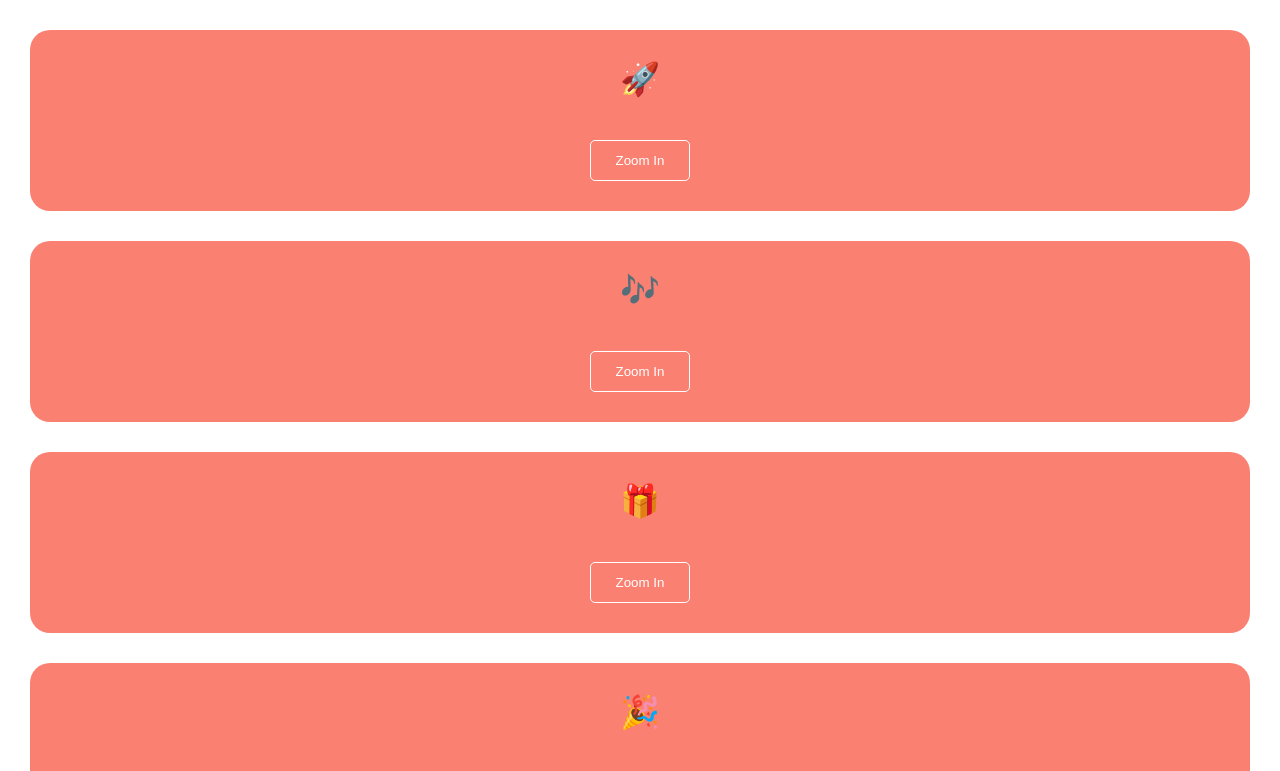
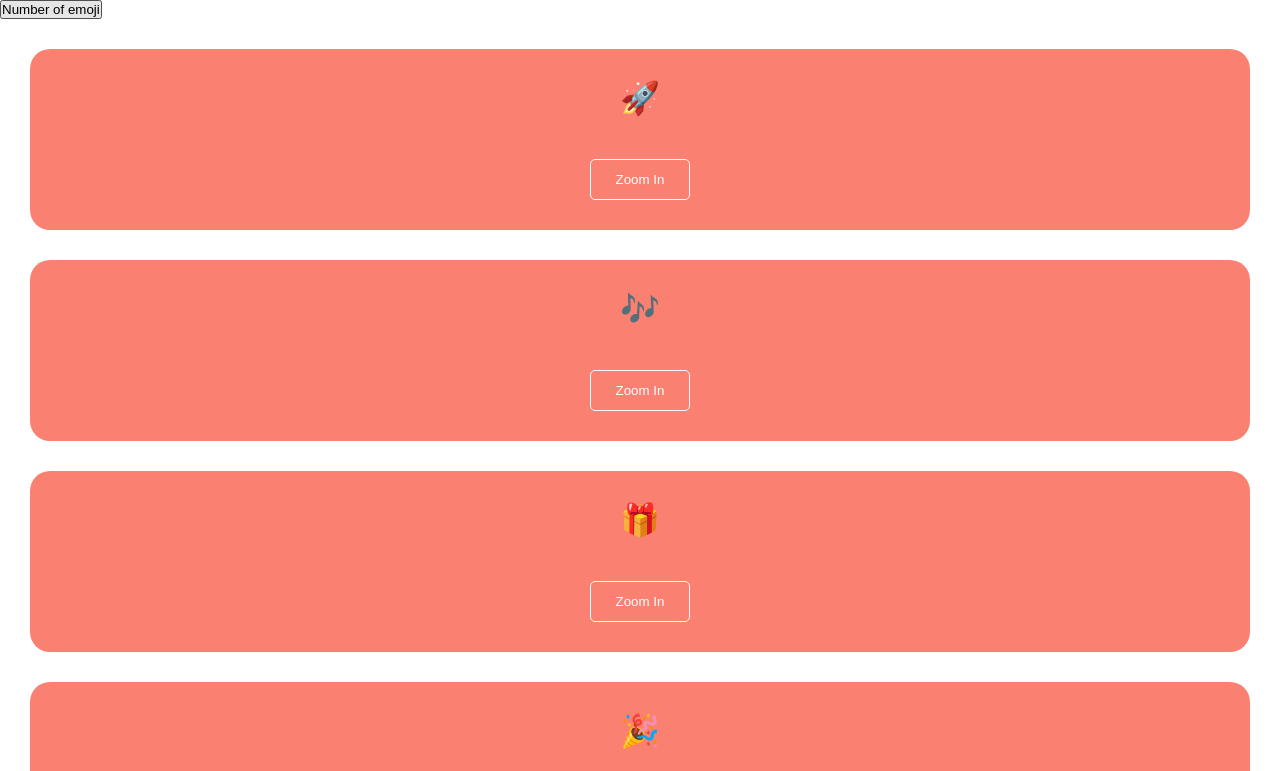
Before and after one commit to RobFyd/react-styling, a React (Vite) app: page / in a window 1280 px wide. Shown: the top 771 px of the page. Built offline with nearby package versions, Linux system fonts and the light colour scheme.

Commit message:
feat: add button to display number of emojis in List component

```diff
--- a/src/components/List/List.jsx
+++ b/src/components/List/List.jsx
@@ -5,10 +5,15 @@ const emojis = ["🚀", "🎶", "🎁", "🎉", "✨"];
 
 export function List() {
   return (
-    <ul className="list">
-      {emojis.map((emoji) => (
-        <Item key={emoji} emoji={emoji} />
-      ))}
-    </ul>
+    <>
+      <button onClick={() => alert(`Number of emoji: ${emojis.length}`)}>
+        Number of emoji
+      </button>
+      <ul className="list">
+        {emojis.map((emoji) => (
+          <Item key={emoji} emoji={emoji} />
+        ))}
+      </ul>
+    </>
   );
 }
```
